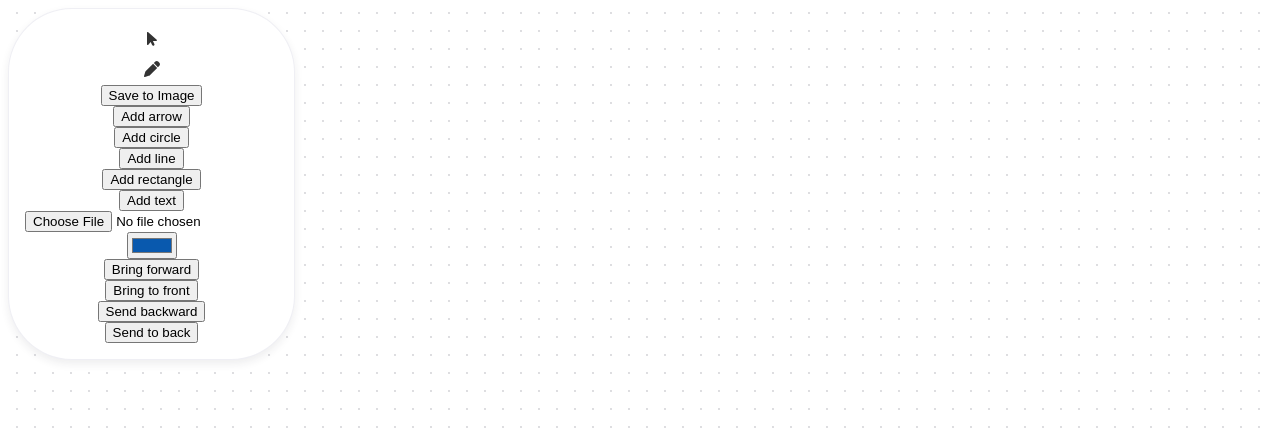
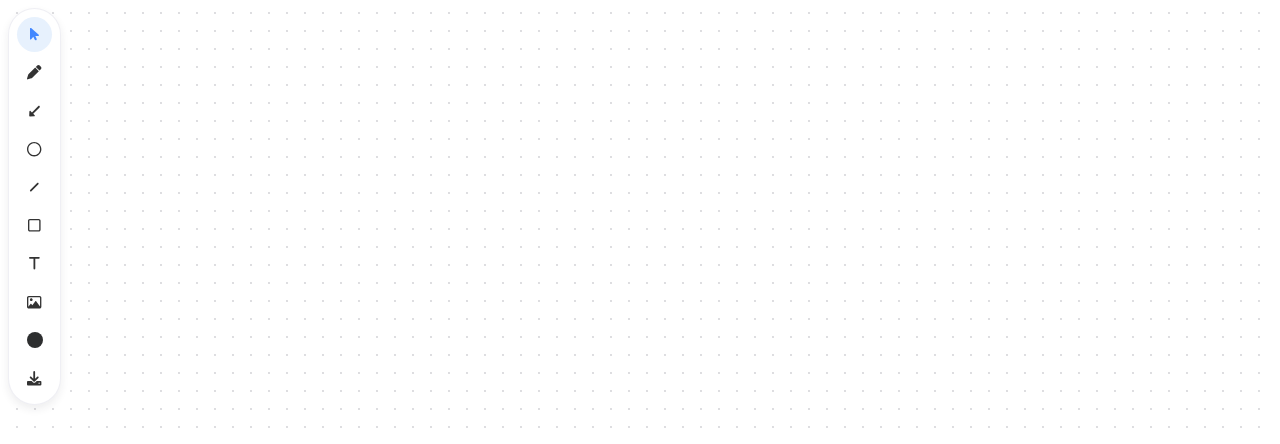
Before and after one commit to prophet-99/virtual-whiteboard, a React (Vite) app: page / in a window 1280 px wide. Shown: the top 444 px of the page. Built offline with nearby package versions, Linux system fonts and the light colour scheme.

Commit message:
Working in styles and create component for config shape

```diff
--- a/src/app/WhiteBoard.tsx
+++ b/src/app/WhiteBoard.tsx
@@ -18,6 +18,8 @@ import {
   LineShapeModel,
   TextShapeModel,
 } from './models/Shape.model';
+import WhiteBoardControls from './WhiteBoardControls';
+import WhiteboardShapeConfig from './WhiteboardShapeConfig';
 import RectangleWB from './components/RectangleWB';
 import CircleWB from './components/CircleWB';
 import ImageWB from './components/ImageWB';
@@ -27,7 +29,6 @@ import TextWB from './components/TextWB';
 import useBrushWB from './hooks/useBrushWB';
 import useRemoveShapes from './hooks/useRemoveShapes';
 import useZIndexShape from './hooks/useZIndexShape';
-import WhiteBoardControls from './WhiteBoardControls';
 import useShape from './hooks/useShape';
 import usePulldownRefresh from './hooks/usePulldownRefresh';
 import { ShapeEnum } from './models/enums/Shape.enum';
@@ -106,12 +107,21 @@ const WhiteBoard = () => {
 
   return (
     <main className="wb-container">
+      {/* INIT SHAPE CONTROLS SECTION */}
+      <WhiteboardShapeConfig
+        shapeList={getAllShapes()}
+        getSpecificShapeState={getSpecificShapeState}
+        currentShapeId={selectShape}
+        stageRef={stageRef.current}
+        layerRef={layerRef.current}
+      />
+      {/* END SHAPE CONTROLS SECTION */}
       {/* INIT CONTROLS SECTION */}
       <WhiteBoardControls
         shapeList={getAllShapes()}
         getSpecificShapeState={getSpecificShapeState}
+        tool={tool}
         setTool={setTool}
-        currentShapeId={selectShape}
         stageRef={stageRef.current}
         layerRef={layerRef.current}
         onChangeColor={(color) => setShapeColor(color)}
--- a/src/app/WhiteBoardControls.tsx
+++ b/src/app/WhiteBoardControls.tsx
@@ -19,13 +19,12 @@ import {
   saveStoredShapesUtil,
 } from './utils/storedData.util';
 import getRandomIdUtil from './utils/getRandomId.util';
-import useZIndexShape from './hooks/useZIndexShape';
 
 const WhiteBoardControls = ({
   shapeList,
   getSpecificShapeState,
+  tool,
   setTool,
-  currentShapeId,
   stageRef,
   layerRef,
   onChangeColor,
@@ -54,7 +53,7 @@ const WhiteBoardControls = ({
     document.body.removeChild(link);
   };
   // STATE OF COLOR
-  const [color, setColor] = useState('#0959AE');
+  const [color, setColor] = useState('#2D2E2F');
   useEffect(() => {
     onChangeColor(color);
   }, [color, onChangeColor]);
@@ -179,65 +178,72 @@ const WhiteBoardControls = ({
       },
     ]);
   };
-  // FUNCTIONS TO MANAGE z-index
-  const { bringForward, bringToFront, sendBackward, sendToBack } =
-    useZIndexShape(currentShapeId, layerRef);
 
   return (
     <section className="wb-controls">
       <button
-        className="wb-controls__item"
+        className={`wb-controls__item ${tool === 'DEFAULT' ? 'is-active' : ''}`}
         onClick={() => setTool('DEFAULT')}
         type="button"
       >
         <i className="fa-solid fa-arrow-pointer" />
       </button>
       <button
-        className="wb-controls__item"
+        className={`wb-controls__item ${tool === 'BRUSH' ? 'is-active' : ''}`}
         onClick={() => setTool('BRUSH')}
         type="button"
       >
         <i className="fa-solid fa-pen" />
       </button>
-      <button onClick={saveToImage} type="button">
-        Save to Image
+      <button
+        className="wb-controls__item wb-controls__item--rotate-45"
+        onClick={createArrow}
+        type="button"
+      >
+        <i className="fa-solid fa-down-long" />
       </button>
-      <button onClick={createArrow} type="button">
-        Add arrow
+      <button
+        className="wb-controls__item"
+        onClick={createCircle}
+        type="button"
+      >
+        <i className="fa-regular fa-circle" />
       </button>
-      <button onClick={createCircle} type="button">
-        Add circle
+      <button
+        className="wb-controls__item wb-controls__item--rotate-135"
+        onClick={createLine}
+        type="button"
+      >
+        <i className="fa-solid fa-minus" />
       </button>
-      <button onClick={createLine} type="button">
-        Add line
+      <button
+        className="wb-controls__item"
+        onClick={createRectangle}
+        type="button"
+      >
+        <i className="fa-regular fa-square" />
       </button>
-      <button onClick={createRectangle} type="button">
-        Add rectangle
+      <button className="wb-controls__item" onClick={createText} type="button">
+        <i className="fa-solid fa-t" />
       </button>
-      <button onClick={createText} type="button">
-        Add text
-      </button>
+      <label className="wb-controls__item wb-controls__item--input">
+        <i className="fa-regular fa-image" />
         <input
           type="file"
           accept="image/*"
           onChange={(evt) => createImage(evt)}
         />
+      </label>
+      <label className="wb-controls__item wb-controls__item--input">
+        <i className="wb-controls__color-pck" style={{ background: color }} />
         <input
           type="color"
           value={color}
           onChange={(evt) => setColor(evt.target.value)}
         />
-      <button type="button" onClick={bringForward}>
-        Bring forward
-      </button>
-      <button type="button" onClick={bringToFront}>
-        Bring to front
-      </button>
-      <button type="button" onClick={sendBackward}>
-        Send backward
-      </button>
-      <button type="button" onClick={sendToBack}>
-        Send to back
+      </label>
+      <button className="wb-controls__item" onClick={saveToImage} type="button">
+        <i className="fa-solid fa-download" />
       </button>
     </section>
   );
@@ -247,8 +253,8 @@ type WhiteBoardControlsPropsType = {
   shapeList: ShapeListModel;
   // eslint-disable-next-line @typescript-eslint/no-explicit-any
   getSpecificShapeState: (type: ShapeEnum) => any;
+  tool: string;
   setTool: React.Dispatch<React.SetStateAction<ToolType>>;
-  currentShapeId: string;
   stageRef: StageType;
   layerRef: LayerType;
   onChangeColor: (color: string) => void;
--- /dev/null
+++ b/src/app/WhiteboardShapeConfig.tsx
@@ -0,0 +1,145 @@
+import { ChangeEvent, useEffect, useState } from 'react';
+
+import { NodeConfig } from 'konva/lib/Node';
+import { Layer as LayerType } from 'konva/lib/Layer';
+import { Stage as StageType } from 'konva/lib/Stage';
+
+import useZIndexShape from './hooks/useZIndexShape';
+import { ShapeEnum } from './models/enums/Shape.enum';
+import { ShapeListModel } from './models/ShapeState.model';
+
+const WhiteboardShapeConfig = ({
+  shapeList,
+  getSpecificShapeState,
+  currentShapeId,
+  layerRef,
+  stageRef,
+}: WhiteBoardShConfigPropsType) => {
+  const [shapeConfig, setShapeConfig] = useState({
+    isActive: false,
+    x: 0,
+    y: 0,
+  });
+  const [color, setColor] = useState('#fff');
+  useEffect(() => {
+    if (currentShapeId) {
+      const currentShape = layerRef.find(
+        (node: NodeConfig) => node.getId() === currentShapeId
+      )[0];
+      // CREATE AND PLACE SHAPE CONFIGURATION
+      const shapePosition = currentShape.getAbsolutePosition();
+      const stageBox = stageRef.container().getBoundingClientRect();
+      setShapeConfig({
+        isActive: true,
+        x: stageBox.left + shapePosition.x + 4,
+        y: stageBox.top + shapePosition.y + 4,
+      });
+      // eslint-disable-next-line @typescript-eslint/no-explicit-any
+      setColor(currentShape.getAttrs().fill);
+    }
+    return () => {
+      setShapeConfig({
+        isActive: false,
+        x: 0,
+        y: 0,
+      });
+    };
+    // eslint-disable-next-line react-hooks/exhaustive-deps
+  }, [currentShapeId]);
+  // HOOK TO MANAGE z-index
+  const { bringForward, bringToFront, sendBackward, sendToBack } =
+    useZIndexShape(currentShapeId, layerRef);
+  // FUNCTIONS TO MANAGE THE BUTTONS
+  const changeShapeColor = ({ target }: ChangeEvent) => {
+    const currentColor = (target as HTMLInputElement).value;
+
+    Object.keys(shapeList).forEach((key, idx) => {
+      const existShape = Object.values(shapeList)[idx].some(
+        ({ id }: { id: string }) => id === currentShapeId
+      );
+      if (existShape) {
+        switch (key) {
+          case ShapeEnum.ARROWS:
+            getSpecificShapeState(key as ShapeEnum)(
+              shapeList.arrows.map((shape) =>
+                shape.id === currentShapeId
+                  ? { ...shape, stroke: currentColor }
+                  : shape
+              )
+            );
+            break;
+          case ShapeEnum.CIRCLES:
+            break;
+          case ShapeEnum.IMAGES:
+            break;
+          case ShapeEnum.LINES:
+            break;
+          case ShapeEnum.RECTANGLES:
+            break;
+          case ShapeEnum.TEXTS:
+            break;
+          case ShapeEnum.BRUSHES:
+            break;
+          default:
+        }
+        setColor(currentColor);
+      }
+    });
+  };
+
+  return (
+    shapeConfig.isActive && (
+      <section
+        className="wb-controls"
+        style={{
+          position: 'absolute',
+          top: shapeConfig.y,
+          left: shapeConfig.x,
+        }}
+      >
+        <button
+          className="wb-controls__item"
+          type="button"
+          onClick={bringForward}
+        >
+          <i className="fa-regular fa-object-ungroup" />
+        </button>
+        <button
+          className="wb-controls__item"
+          type="button"
+          onClick={bringToFront}
+        >
+          <i className="fa-regular fa-object-ungroup" />
+        </button>
+        <button
+          className="wb-controls__item"
+          type="button"
+          onClick={sendBackward}
+        >
+          <i className="fa-regular fa-object-ungroup" />
+        </button>
+        <button
+          className="wb-controls__item"
+          type="button"
+          onClick={sendToBack}
+        >
+          <i className="fa-regular fa-object-ungroup" />
+        </button>
+        <label className="wb-controls__item wb-controls__item--input">
+          <i className="wb-controls__color-pck" style={{ background: color }} />
+          <input type="color" value={color} onChange={changeShapeColor} />
+        </label>
+      </section>
+    )
+  );
+};
+
+type WhiteBoardShConfigPropsType = {
+  shapeList: ShapeListModel;
+  // eslint-disable-next-line @typescript-eslint/no-explicit-any
+  getSpecificShapeState: (type: ShapeEnum) => any;
+  currentShapeId: string;
+  stageRef: StageType;
+  layerRef: LayerType;
+};
+export default WhiteboardShapeConfig;
--- a/src/app/hooks/useShape.ts
+++ b/src/app/hooks/useShape.ts
@@ -15,10 +15,6 @@ import { getSpecificStoredShapesUtil } from '../utils/storedData.util';
 
 /**
  * Custom hook to manage all shapes with their states
- * @param shapeList List of all shapes
- * @param shapeStateList List of all shape states (example of name states for arrows: "setArrows")
- * Important: all states must be related to the Shape enum (Shape.enum.ts)
- * @returns Functions to handle the state of shapes
  */
 const useShape = () => {
   // STATES OF ALL SHAPES
--- a/src/styles.scss
+++ b/src/styles.scss
@@ -24,24 +24,57 @@
   flex-direction: column;
   position: fixed;
   z-index: 1;
-  padding: 1rem;
+  padding: .5rem;
   background: #fff;
   box-shadow: 0 4px 8px hsla(240deg, 17%, 16%, 0.08);
   border: 1px solid hsla(240deg, 22%, 41%, 0.09);
-  border-radius: 4rem;
+  border-radius: 2rem;
   align-items: center;
+  gap: .2rem;
   &__item {
+    display: flex;
+    justify-content: center;
+    align-items: center;
     border-radius: 50%;
-    width: 30px;
-    height: 30px;
+    width: 35px;
+    height: 35px;
     cursor: pointer;
     border: none;
     background: #fff;
-    font-size: 1rem;
+    font-size: .9rem;
     transition: background .3s ease-out;
     color: hsl(0, 0%, 20%);
+    outline: none;
     &:hover {
       background: hsla(240deg, 22%, 41%, 0.09);
     }
+    &:active, &.is-active {
+      background: hsl(213deg, 85%, 95%);
+      svg {
+        color: hsl(218deg, 100%, 63%);
+      }
+    }
+    &--rotate-45 {
+      svg {
+        transform: rotate(45deg);
+      }
+    }
+    &--rotate-135 {
+      svg {
+        transform: rotate(135deg);
+      }
+    }
+    &--input {
+      input {
+        pointer-events: none;
+        opacity: 0;
+        position: fixed;
+      }
+    }
+  }
+  &__color-pck {
+    width: 16px;
+    height: 16px;
+    border-radius: 50%;
   }
 }
```
Lines whose indentation alone changed are shown as unchanged.
